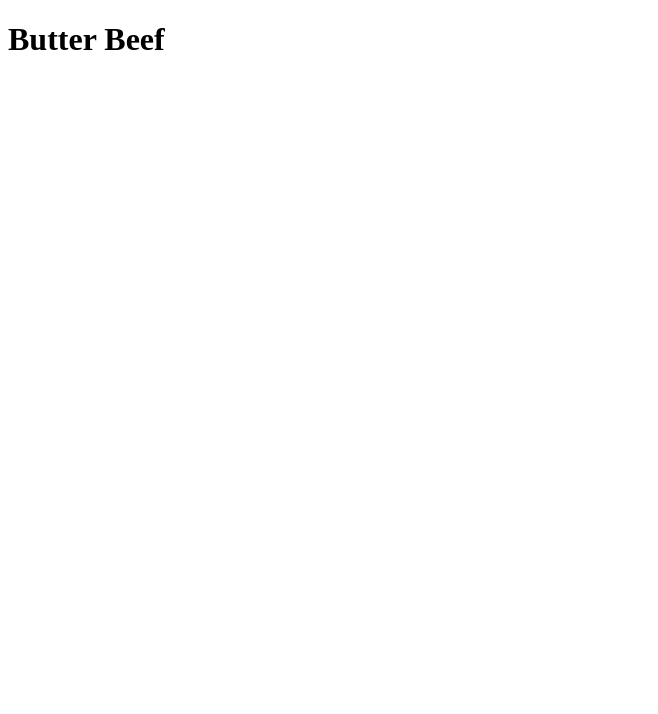
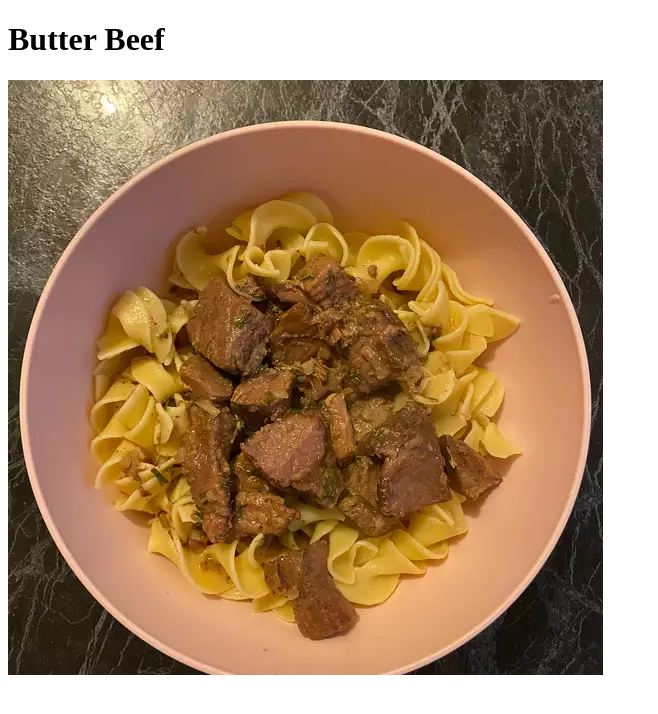
Before and after one commit to dfrowe/odin-recipes, a plain HTML site: page recipes/Butter-Beef.html in a window 1280 px wide. Shown: the whole page, without its empty margins (0-658 px from the left). Drawn offline with Linux system fonts and the light colour scheme.

Commit message:
Added finished picture of Recipe

```diff
--- a/recipes/Butter-Beef.html
+++ b/recipes/Butter-Beef.html
@@ -9,6 +9,7 @@
 <body>
     <div class="content">
         <h1>Butter Beef</h1>
+        <img src="./Butter_Beef.webp" alt="Butter Beef Dish">
     </div>
 </body>
 </html>
```
Also changed, not shown: recipes/Butter_Beef.webp (added).
